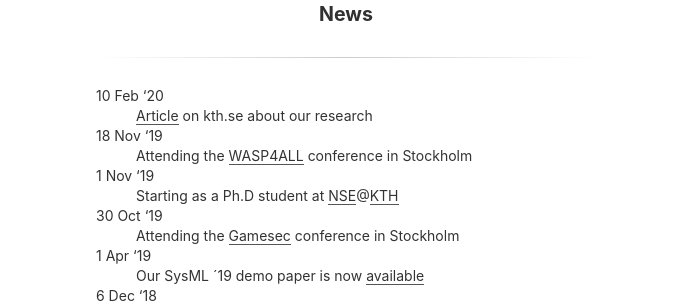
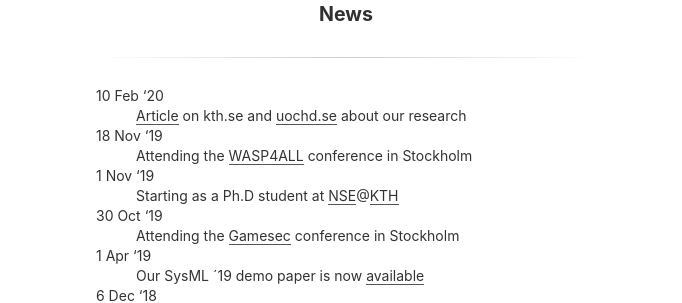
Before and after one commit to Limmen/Limmen.github.io, a Jekyll site: the page built from news.md, in a window 1280 px wide. Shown: the part 406-709 px from the top of the page, without its empty margins (294-976 px from the left). Built offline with Jekyll 4.4.1, drawn with Linux system fonts in a browser that asks for light colours.

Commit message:
update news

```diff
--- a/news.md
+++ b/news.md
@@ -4,7 +4,7 @@
 ---
 
 10 Feb '20
-:   [Article](https://www.kth.se/aktuellt/nyheter/han-ar-med-och-bygger-sveriges-cyberforsvar-1.956832) on kth.se about our research
+:   [Article](https://www.kth.se/aktuellt/nyheter/han-ar-med-och-bygger-sveriges-cyberforsvar-1.956832) on kth.se and [uochd.se](https://www.uochd.se/article/view/699759/cyberrymden_det_senaste_slagfaltet_inom_krigforing) about our research
 
 18 Nov '19
 :   Attending the [WASP4ALL](https://wasp-sweden.org/wasp4all-future-computing-platforms-for-x/) conference in Stockholm
```
